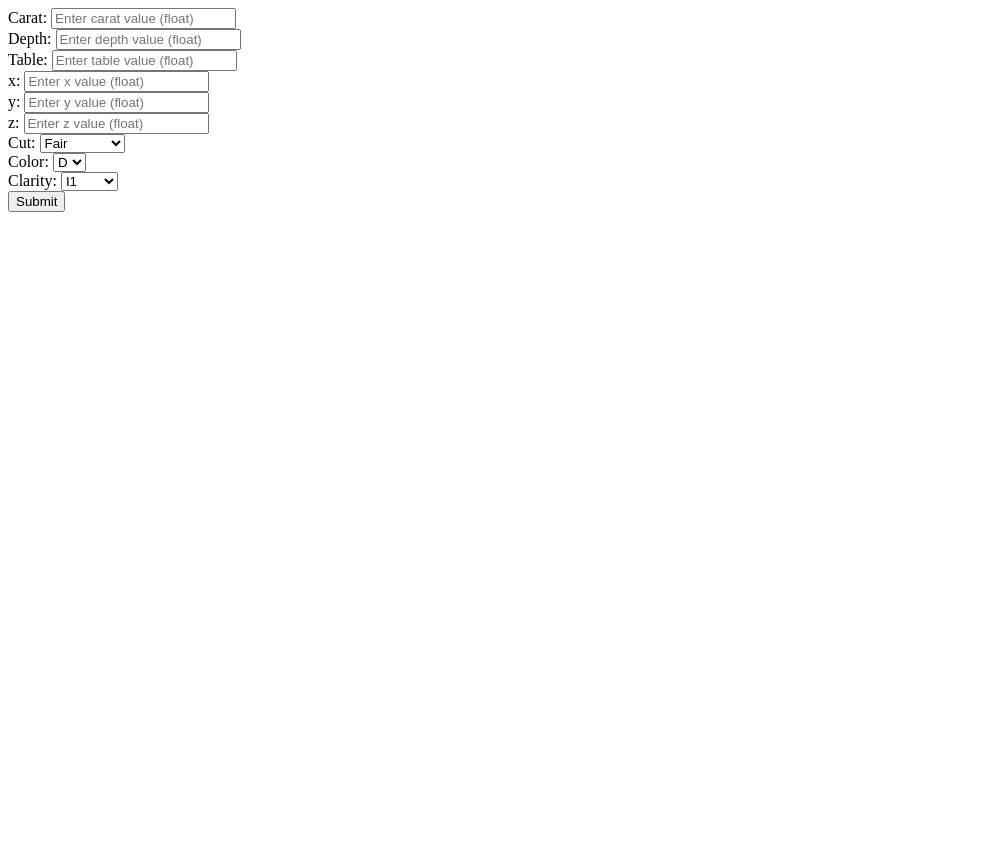
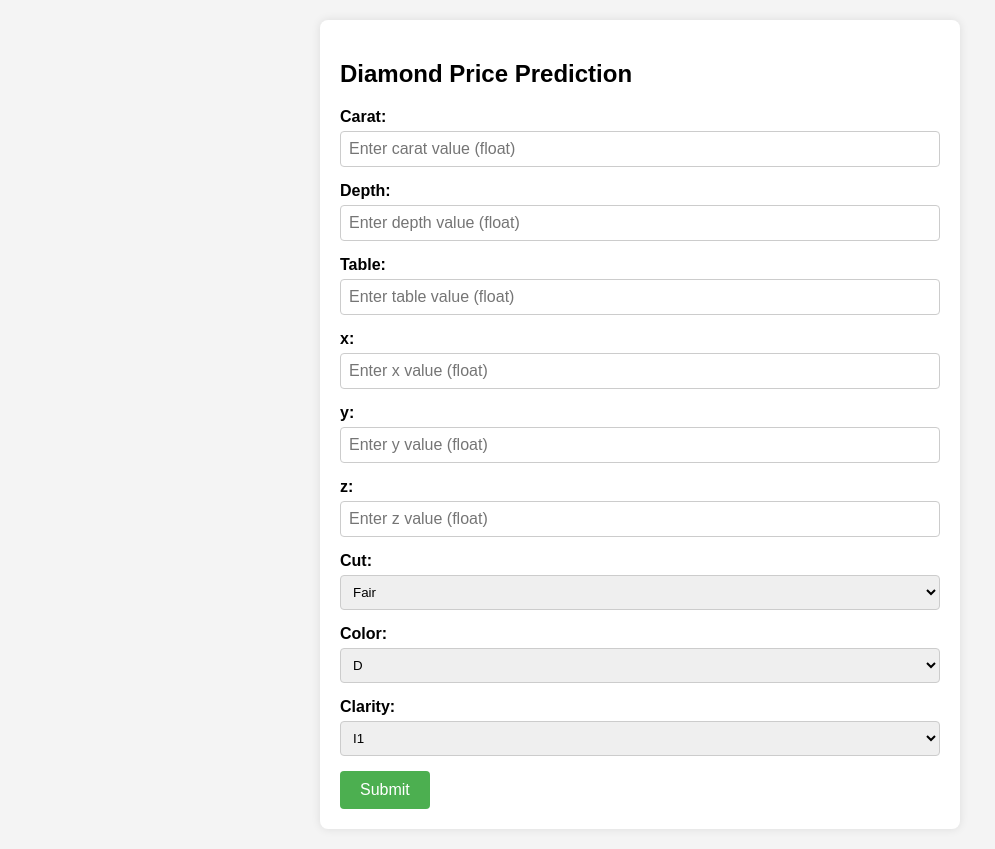
Before and after one commit to marsildobyketa/thesis_project_airflow, a Flask app: page /predict in a window 1280 px wide. Shown: the whole page, without its empty margins (0-995 px from the left). Before the commit the page ends 212 px from the top, so only its background shows below. Run offline with Flask 3, Linux system fonts and the light colour scheme.

Commit message:
cleaning code

```diff
--- a/app.py
+++ b/app.py
@@ -43,4 +43,4 @@ def predict_datapoint():
 
 #execution begin
 if __name__ == '__main__':
-    app.run(host="0.0.0.0",port=80)
+    app.run(host="0.0.0.0",port=80,debug=True)
--- a/src/DimondPricePrediction/utils/utils.py
+++ b/src/DimondPricePrediction/utils/utils.py
@@ -11,7 +11,7 @@ from sklearn.metrics import r2_score, mean_absolute_error,mean_squared_error
 def save_object(file_path, obj):
     try:
         dir_path = os.path.dirname(file_path)
-
+        print(dir_path)
         os.makedirs(dir_path, exist_ok=True)
 
         with open(file_path, "wb") as file_obj:
--- a/templates/form.html
+++ b/templates/form.html
@@ -1,39 +1,97 @@
-<html>
+<!DOCTYPE html>
+<html lang="en">
+<head>
+    <meta charset="UTF-8">
+    <meta name="viewport" content="width=device-width, initial-scale=1.0">
+    <title>Diamond Price Prediction</title>
+    <style>
+        body {
+            font-family: Arial, sans-serif;
+            background-color: #f4f4f4;
+            margin: 0;
+            padding: 20px;
+        }
+        .container {
+            max-width: 600px;
+            margin: 0 auto;
+            background: #fff;
+            padding: 20px;
+            border-radius: 8px;
+            box-shadow: 0 0 10px rgba(0, 0, 0, 0.1);
+        }
+        .form-group {
+            margin-bottom: 15px;
+        }
+        .form-group label {
+            display: block;
+            margin-bottom: 5px;
+            font-weight: bold;
+        }
+        .form-group input,
+        .form-group select {
+            width: 100%;
+            padding: 8px;
+            box-sizing: border-box;
+            border: 1px solid #ccc;
+            border-radius: 4px;
+        }
+        .form-group input[type="text"] {
+            font-size: 16px;
+        }
+        input[type="submit"] {
+            background-color: #4CAF50;
+            color: white;
+            border: none;
+            padding: 10px 20px;
+            text-align: center;
+            text-decoration: none;
+            display: inline-block;
+            font-size: 16px;
+            border-radius: 4px;
+            cursor: pointer;
+        }
+        input[type="submit"]:hover {
+            background-color: #45a049;
+        }
+    </style>
+</head>
 <body>
+    <div class="container">
+        <h2>Diamond Price Prediction</h2>
         <form action="{{url_for('predict_datapoint')}}" method="POST">
             <div class="form-group">
                 <label for="carat">Carat:</label>
-        <input type="text" id="carat" name="carat" placeholder="Enter carat value (float)">
+                <input type="text" id="carat" name="carat" placeholder="Enter carat value (float)" required>
             </div>
 
             <div class="form-group">
                 <label for="depth">Depth:</label>
-        <input type="text" id="depth" name="depth" placeholder="Enter depth value (float)">
+                <input type="text" id="depth" name="depth" placeholder="Enter depth value (float)" required>
             </div>
 
             <div class="form-group">
                 <label for="table">Table:</label>
-        <input type="text" id="table" name="table" placeholder="Enter table value (float)">
+                <input type="text" id="table" name="table" placeholder="Enter table value (float)" required>
             </div>
 
             <div class="form-group">
                 <label for="x">x:</label>
-        <input type="text" id="x" name="x" placeholder="Enter x value (float)">
+                <input type="text" id="x" name="x" placeholder="Enter x value (float)" required>
             </div>
 
             <div class="form-group">
                 <label for="y">y:</label>
-        <input type="text" id="y" name="y" placeholder="Enter y value (float)">
+                <input type="text" id="y" name="y" placeholder="Enter y value (float)" required>
             </div>
 
             <div class="form-group">
                 <label for="z">z:</label>
-        <input type="text" id="z" name="z" placeholder="Enter z value (float)">
+                <input type="text" id="z" name="z" placeholder="Enter z value (float)" required>
             </div>
 
             <div class="form-group">
                 <label for="cut">Cut:</label>
-  <select id="cut" name="cut">
+                <select id="cut" name="cut" required>
                     <option value="Fair">Fair</option>
                     <option value="Good">Good</option>
                     <option value="Very Good">Very Good</option>
@@ -44,7 +102,7 @@
 
             <div class="form-group">
                 <label for="color">Color:</label>
-  <select id="color" name="color">
+                <select id="color" name="color" required>
                     <option value="D">D</option>
                     <option value="E">E</option>
                     <option value="F">F</option>
@@ -57,7 +115,7 @@
 
             <div class="form-group">
                 <label for="clarity">Clarity:</label>
-  <select id="clarity" name="clarity">
+                <select id="clarity" name="clarity" required>
                     <option value="I1">I1</option>
                     <option value="SI2">SI2</option>
                     <option value="SI1">SI1</option>
@@ -69,8 +127,8 @@
                 </select>
             </div>
 
-<div style="clear:both;"></div>
             <input type="submit" value="Submit">
         </form>
+    </div>
 </body>
 </html>
```
Also changed, not shown: airflow/dags/training_pipeline.py (+29 -9 lines), docker-compose.yaml (+7 -0 lines), src/DimondPricePrediction/components/model_evaluation.py (+15 -37 lines), src/DimondPricePrediction/components/model_trainer.py (+9 -0 lines), src/DimondPricePrediction/pipelines/training_pipeline.py (+27 -1 lines), templates/index.html (+37 -2 lines), templates/result.html (+33 -1 lines), README.md, 5 other files. Lines whose indentation alone changed are shown as unchanged.
